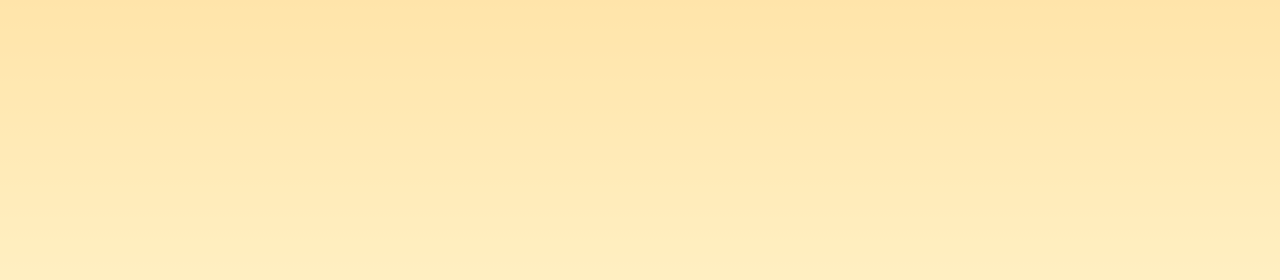
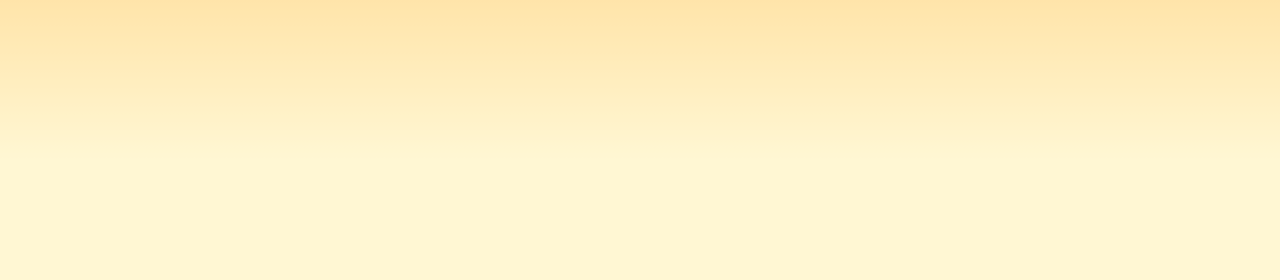
Before and after one commit to YerayCastillo/OnlyForDaniela.github.io, a plain HTML site: page index.html in a window 1280 px wide. Shown: the top 280 px of the page. Drawn offline with Linux system fonts and the light colour scheme.

Commit message:
Update styles.css

```diff
--- a/styles.css
+++ b/styles.css
@@ -14,7 +14,7 @@ body, html {
   justify-content: center;
   align-items: center;
   position: relative;
-  background: linear-gradient(to top, rgb(255, 247, 213) 40%, rgb(255, 201, 110) 100%);
+  background: linear-gradient(to top, rgb(255, 247, 213) 80%, rgb(255, 201, 110) 100%);
   background-size: cover;
   background-repeat: no-repeat;
   background-attachment: fixed;
```
